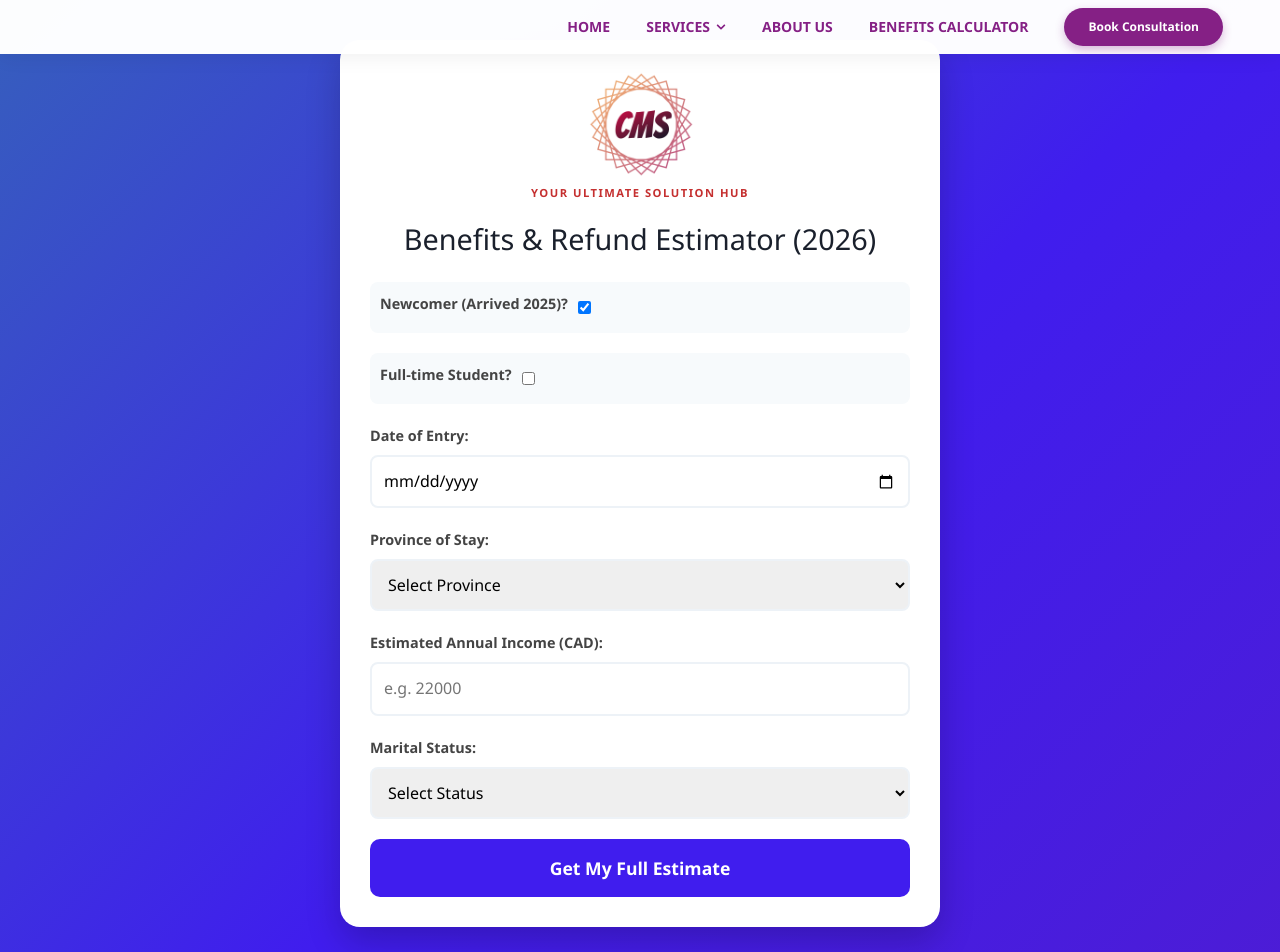
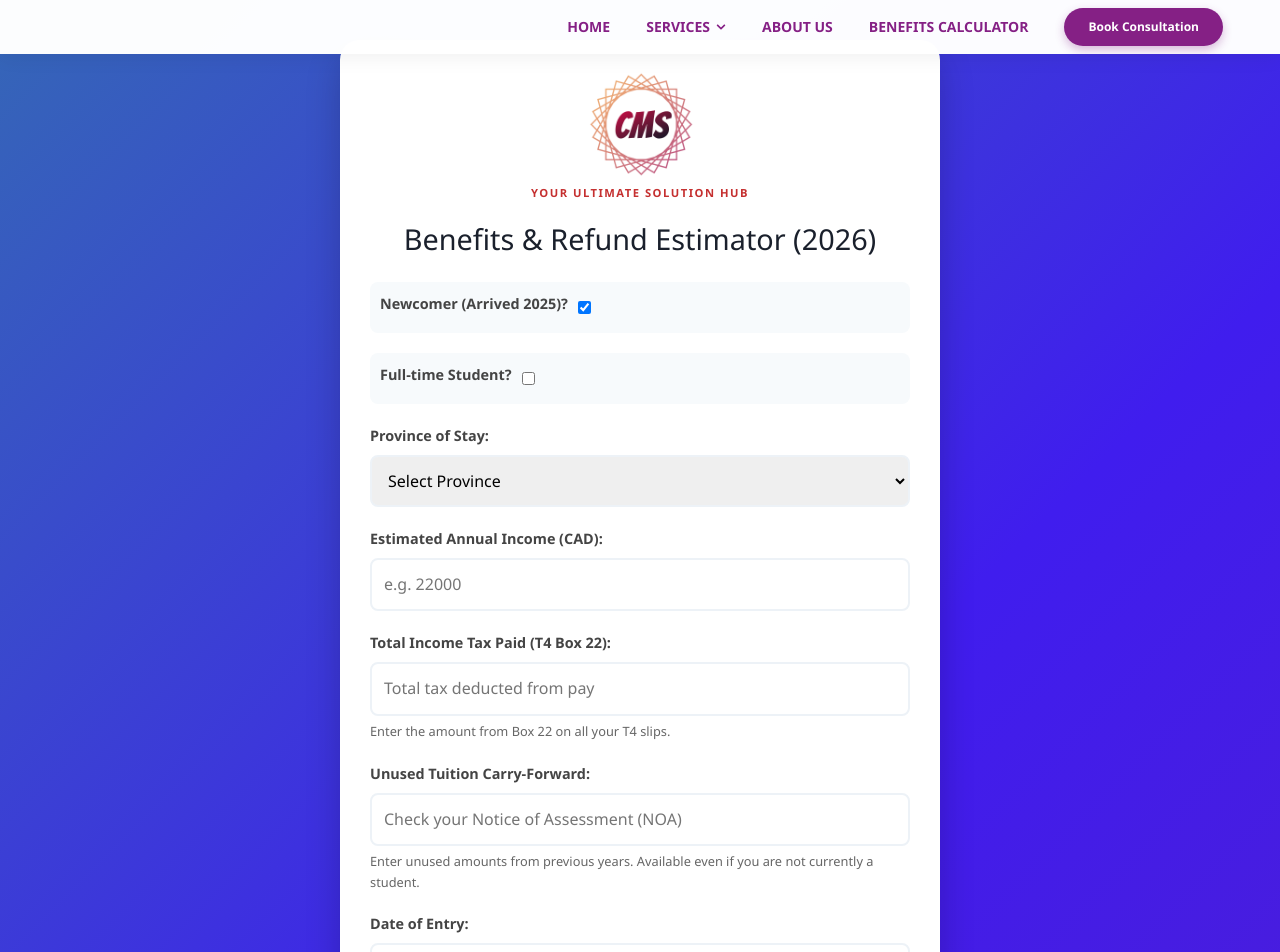
Before and after one commit to Akshil23/CmsServices, a React (Vite) app: page /benefits-calculator in a window 1280 px wide. Shown: the top 952 px of the page. Built offline with nearby package versions, Linux system fonts and the light colour scheme; a web font is replaced by a local one.

Commit message:
Benefits calculator

```diff
--- a/src/pages/Calculator.tsx
+++ b/src/pages/Calculator.tsx
@@ -10,8 +10,9 @@ const Calculator: React.FC = () => {
     maritalStatus: "",
     province: "",
     annualIncome: "",
-		tuitionFees: "",
-		taxWithheld: "",
+    tuitionFees: "",          // Current year (T2202)
+    tuitionCarryForward: "",  // Past years (Notice of Assessment)
+    taxWithheld: "",          // Box 22 - Available for EVERYONE now
     movingExpenses: "",
     isRural: false,
   });
@@ -37,11 +38,13 @@ const Calculator: React.FC = () => {
       isNewcomer,
       isStudent,
       tuitionFees,
+      tuitionCarryForward,
       taxWithheld,
     } = formData;
 
     const incomeNum = parseFloat(annualIncome) || 0;
-		const tuitionNum = parseFloat(tuitionFees) || 0;
+    const currentTuition = parseFloat(tuitionFees) || 0;
+    const carryForwardNum = parseFloat(tuitionCarryForward) || 0;
     const withheldNum = parseFloat(taxWithheld) || 0;
 
     if ((isNewcomer && !entryDate) || !province || !maritalStatus) {
@@ -50,16 +53,28 @@ const Calculator: React.FC = () => {
     }
 
     // --- 1. FEDERAL TAX REFUND LOGIC (2026) ---
+    // 2026 Rules: 14% lowest bracket rate
     const bpa2026 = 16452;
     const fedRate = 0.14;
+
+    // Step A: Calculate tax theoretically owed
     const taxableIncome = Math.max(0, incomeNum - bpa2026);
     const initialFedTax = taxableIncome * fedRate;
-		const tuitionCredit = tuitionNum * fedRate;
-		const finalTaxOwed = Math.max(0, initialFedTax - tuitionCredit);
-		const tuitionRefundEstimate = Math.max(0, withheldNum - finalTaxOwed);
+
+    // Step B: Calculate Total Tuition Credits (Current + Past)
+    // The CRA applies these to reduce tax to zero.
+    const totalTuitionPool = currentTuition + carryForwardNum;
+    const tuitionCreditValue = totalTuitionPool * fedRate;
+
+    // Step C: Calculate Refund
+    // Final tax owed is (Tax - Credits), but cannot go below zero.
+    const finalTaxOwed = Math.max(0, initialFedTax - tuitionCreditValue);
+
+    // You get back the difference between what you PAID (Box 22) and what you OWE.
+    // This works for EVERYONE (even without tuition). If you overpaid, you get a refund.
+    const estimatedRefund = Math.max(0, withheldNum - finalTaxOwed);
 
     // --- 2. NEWCOMER ARRIVAL BONUS (RC151) ---
-		// Added NL and PEI to the bonus tiers
     const bonuses: any = {
       Ontario: { "1-4": 876, "5-8": 575, "9-12": 362.5 },
       Saskatchewan: { "1-4": 980, "5-8": 577, "9-12": 385 },
@@ -95,7 +110,7 @@ const Calculator: React.FC = () => {
       else cwb = Math.max(0, maxCWB - (incomeNum - 26855) * (maxCWB / (37742 - 26855)));
     }
 
-		// --- 5. PROVINCIAL CREDITS (Updated for PEI/NL) ---
+    // --- 5. PROVINCIAL CREDITS ---
     let provName = "";
     let provAmt = 0;
     let oeptcRange = "";
@@ -139,12 +154,12 @@ const Calculator: React.FC = () => {
 
     // --- 6. TOTALS ---
     const baseTotal =
-			nBonus + federalTotal + cwb + provAmt + renterCreditAmt + tuitionRefundEstimate;
+      nBonus + federalTotal + cwb + provAmt + renterCreditAmt + estimatedRefund;
     const totalLow = baseTotal + (province === "Ontario" ? 180 : 0);
     const totalHigh = baseTotal + (province === "Ontario" ? 450 : 0);
 
     const waMsg = encodeURIComponent(
-			`Hi CMS Services! Estimate: $${totalLow.toFixed(0)}. Province: ${province}${isStudent ? " (Student)" : ""}. Tuition: $${tuitionNum}. I'd like to proceed with your $26.55 tax filing.`,
+      `Hi CMS Services! Estimate: $${totalLow.toFixed(0)} to $${totalHigh.toFixed(0)}. Province: ${province}. C/F Tuition: $${carryForwardNum}. I'd like to proceed with your $26.55 tax filing.`,
     );
 
     setResults({
@@ -161,7 +176,7 @@ const Calculator: React.FC = () => {
       renterCreditAmt,
       renterCreditName,
       isStudent,
-			tuitionRefundEstimate,
+      estimatedRefund, // Renamed from tuitionRefundEstimate
     });
   };
 
@@ -195,43 +210,6 @@ const Calculator: React.FC = () => {
         </div>
       </div>
 
-			{formData.isStudent && (
-				<div className="student-fields animate-fade">
-					<div className="form-group">
-						<label>Tuition Fees Paid (T2202):</label>
-						<input
-							type="number"
-							name="tuitionFees"
-							placeholder="Total tuition on slip"
-							value={formData.tuitionFees}
-							onChange={handleInputChange}
-						/>
-					</div>
-					<div className="form-group">
-						<label>Income Tax Deducted (T4 Box 22):</label>
-						<input
-							type="number"
-							name="taxWithheld"
-							placeholder="How much tax you already paid"
-							value={formData.taxWithheld}
-							onChange={handleInputChange}
-						/>
-					</div>
-				</div>
-			)}
-
-			{formData.isNewcomer && (
-				<div className="form-group">
-					<label>Date of Entry:</label>
-					<input
-						type="date"
-						name="entryDate"
-						value={formData.entryDate}
-						onChange={handleInputChange}
-					/>
-				</div>
-			)}
-
       <div className="form-group">
         <label>Province of Stay:</label>
         <select name="province" value={formData.province} onChange={handleInputChange}>
@@ -258,6 +236,65 @@ const Calculator: React.FC = () => {
           onChange={handleInputChange}
         />
       </div>
+
+      {/* --- MOVED HERE: Available for Everyone --- */}
+      <div className="form-group">
+        <label>Total Income Tax Paid (T4 Box 22):</label>
+        <input
+          type="number"
+          name="taxWithheld"
+          placeholder="Total tax deducted from pay"
+          value={formData.taxWithheld}
+          onChange={handleInputChange}
+        />
+        <small style={{display:"block", marginTop:"5px", color:"#666", fontSize:"0.8rem"}}>
+          Enter the amount from Box 22 on all your T4 slips.
+        </small>
+      </div>
+      {/* ------------------------------------------ */}
+
+      {/* --- NEW FIELD: Available for Everyone --- */}
+      <div className="form-group">
+        <label>Unused Tuition Carry-Forward:</label>
+        <input
+          type="number"
+          name="tuitionCarryForward"
+          placeholder="Check your Notice of Assessment (NOA)"
+          value={formData.tuitionCarryForward}
+          onChange={handleInputChange}
+        />
+        <small style={{display:"block", marginTop:"5px", color:"#666", fontSize:"0.8rem"}}>
+          Enter unused amounts from previous years. Available even if you are not currently a student.
+        </small>
+      </div>
+      {/* ----------------------------------------- */}
+
+      {formData.isStudent && (
+        <div className="student-fields animate-fade">
+          <div className="form-group">
+            <label>Current Tuition Fees Paid (T2202):</label>
+            <input
+              type="number"
+              name="tuitionFees"
+              placeholder="Total tuition on slip"
+              value={formData.tuitionFees}
+              onChange={handleInputChange}
+            />
+          </div>
+        </div>
+      )}
+
+      {formData.isNewcomer && (
+        <div className="form-group">
+          <label>Date of Entry:</label>
+          <input
+            type="date"
+            name="entryDate"
+            value={formData.entryDate}
+            onChange={handleInputChange}
+          />
+        </div>
+      )}
 
       <div className="form-group">
         <label>Marital Status:</label>
@@ -291,10 +328,10 @@ const Calculator: React.FC = () => {
           </div>
           <hr />
           <div className="benefit-numbers">
-						{results.tuitionRefundEstimate > 0 && (
+            {results.estimatedRefund > 0 && (
               <p className="highlight-benefit">
-								<span>Tuition Refund (Federal):</span>{" "}
-								<span>${results.tuitionRefundEstimate.toFixed(2)}</span>
+                <span>Estimated Tax Refund:</span>{" "}
+                <span>${results.estimatedRefund.toFixed(2)}</span>
               </p>
             )}
             {results.nBonus > 0 && (
@@ -335,9 +372,9 @@ const Calculator: React.FC = () => {
 
           <div className="tip-box">
             <strong>💡 Pro Tip:</strong>{" "}
-						{results.isStudent && results.tuitionRefundEstimate === 0
-							? "Since you paid $0 in income tax, your tuition credits will 'Carry Forward' to save you thousands in taxes later!"
-							: "Keep your T2202 and T4 slips handy for your $26.55 CMS filing!"}
+            {results.estimatedRefund === 0 && parseFloat(formData.taxWithheld) > 0
+              ? "You didn't overpay tax this year, but your credits might help you next year!"
+              : "Keep your T4 and T2202 slips handy for your $26.55 CMS filing!"}
           </div>
 
           <div className="sales-cta">
```
Lines whose indentation alone changed are shown as unchanged.
